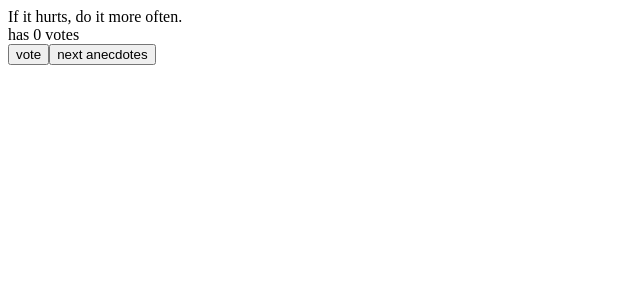
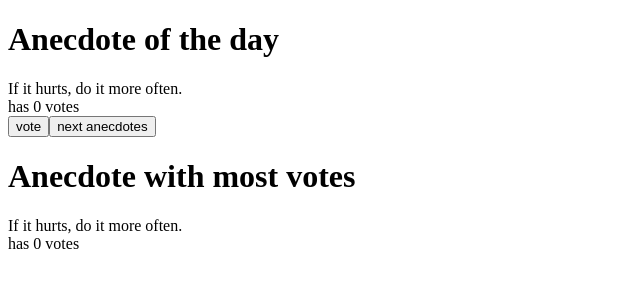
Before and after one commit to HlaKarki/react-dev-certificate, a React (Create React App) app in the folder part1/: page / in a window 1280 px wide. Shown: the top 300 px of the page, without its empty margins (0-640 px from the left). Built offline with nearby package versions, Linux system fonts and the light colour scheme.

Commit message:
solution for exercise 1.14

```diff
--- a/part1/src/App.js
+++ b/part1/src/App.js
@@ -15,7 +15,8 @@ const App = () => {
     ]
 
     const [selected, setSelected] = useState(0)
-    const [votes, setVotes] = useState({0:0})
+    const [votes, setVotes] = useState({})
+    const [max, setMax] = useState({0:0, 1:0})
 
     const handleClick = () => {
         const random = Math.floor(Math.random() * 8)
@@ -27,10 +28,22 @@ const App = () => {
         const copy = {...votes}
         copy[selected] = (copy[selected] || 0) + 1
         setVotes(copy)
+        updateMax(selected, copy[selected])
+    }
+
+    const updateMax = (selected, vote) => {
+        const copy = {...votes}
+        if (vote>max[1]) {
+            copy[0] = selected
+            copy[1] = vote
+            setMax(copy)
+        }
+
     }
 
     return (
         <div>
+            <h1>Anecdote of the day</h1>
             <div>
                 {anecdotes[selected]}
             </div>
@@ -41,6 +54,14 @@ const App = () => {
                 <Button handleClick={setUpVotes} text={"vote"} />
                 <Button handleClick={handleClick} text={"next anecdotes"}/>
             </div>
+
+            <h1>Anecdote with most votes</h1>
+            <div>
+                {anecdotes[max[0]]}
+            </div>
+            <div>
+                has {max[1]} votes
+            </div>
         </div>
     )
 }
```
